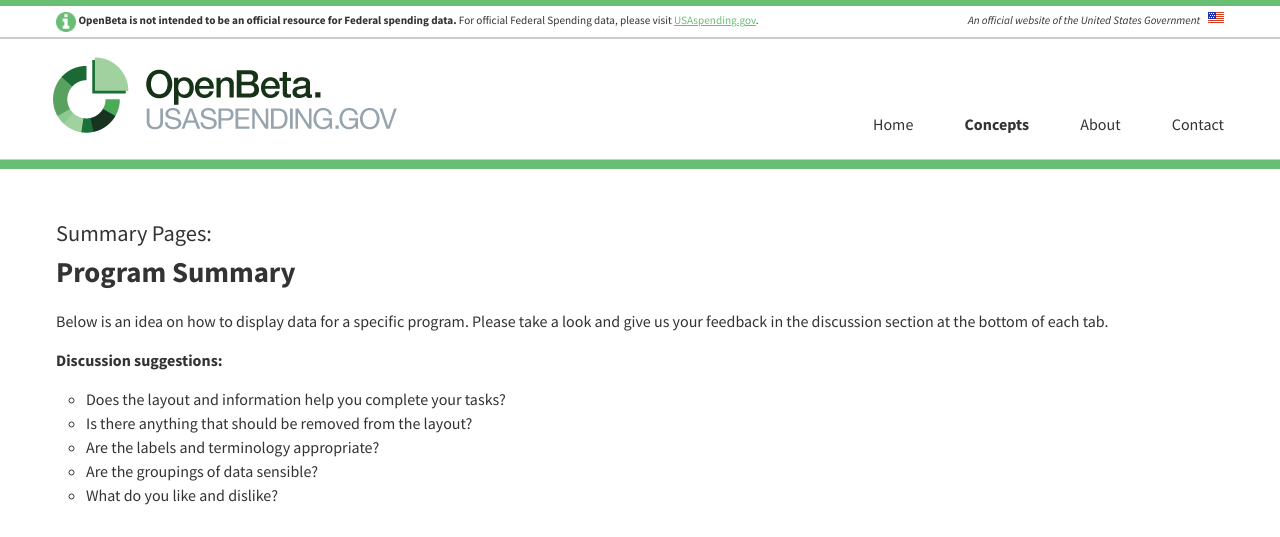
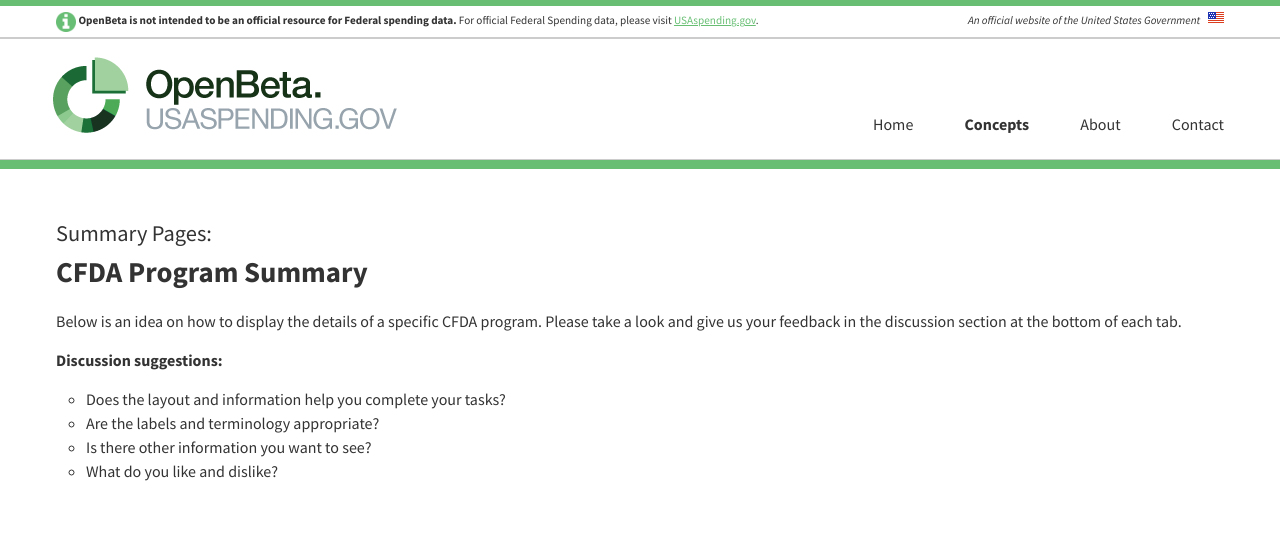
Before and after one commit to fedspendingtransparency/openbeta, a Jekyll site: the page built from _concepts/program-summary.md, in a window 1280 px wide and 900 px high, cut to the strip 0-537 px from the top of the window. Built offline with Jekyll 4.4.1, drawn with Linux system fonts in a browser that asks for light colours; nearby versions of some CDN libraries; library files that are not in the unit come from our copies; comment, search, counter and statistics services are not loaded.

Commit message:
CFDA Program Summary
This is a new page.
Content has been added. Still need the image and axure link.

```diff
--- a/_concepts/program-summary.md
+++ b/_concepts/program-summary.md
@@ -1,5 +1,5 @@
 ---
-title: Program Summary
+title: CFDA Program Summary
 
 archived_page: no
 archived_page_text:
@@ -8,18 +8,17 @@ link_to_active_designs:
 
 category: "Summary Pages:"
 
-headline: Program Summary
+headline: CFDA Program Summary
 
 copy:
-  - text: Below is an idea on how to display data for a specific program. Please take a look and give us your feedback in the discussion section at the bottom of each tab.
+  - text: Below is an idea on how to display the details of a specific CFDA program. Please take a look and give us your feedback in the discussion section at the bottom of each tab.
 
 discussion_title: "Discussion suggestions:"
 
 discussion_bullet_points:
 - Does the layout and information help you complete your tasks?
-- Is there anything that should be removed from the layout?
 - Are the labels and terminology appropriate?
-- Are the groupings of data sensible?
+- Is there other information you want to see?
 - What do you like and dislike?
 
 tabs_required: yes
@@ -32,11 +31,11 @@ tabs:
     features:
       - description: lorum ipsum
     disclaimer_text: <a class="usa-cta external-link" href='blank' target="_blank">View an interactive version of the below image</a>
-    image: "/assets/img/blank.jpg"
-    image_alt_text: This image displays
+    image: "/assets/img/cfda-program-summary.jpg"
+    image_alt_text: This image displays information about a CFDA program and includes the major awarding agency, the sub-tier agency, how long the CFDA program has been active, the assistance types, the function type, and links to the program website and cfda.gov. Below that is a timeline showing spending by spending type and below that a timeline of spending year over year. Next is a heat map showing the spending across the United States next to a pie chart showing spending by object class.  The next row are breakdowns of the Highest Funded Program Activities and the Highest Awarded Recipients.  At the bottom is a timeline of transactions under the program.
     below_image_content:
-    disqus_identifier: 97522011
-    disqus_url: "https://openbeta.usaspending.gov/concepts/program-summary#!version-0.1"
+    disqus_identifier: 706896
+    disqus_url: "https://openbeta.usaspending.gov/concepts/cfda-program-summary#!version-0.1"
 
 no_tabs:
   - archived_text:
```
